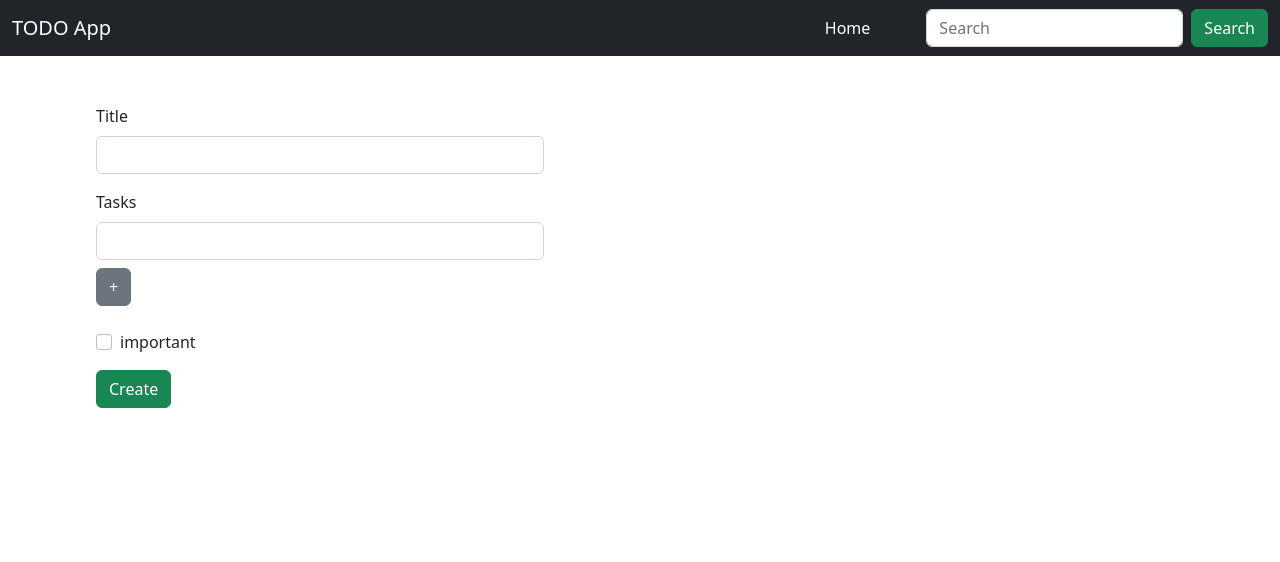
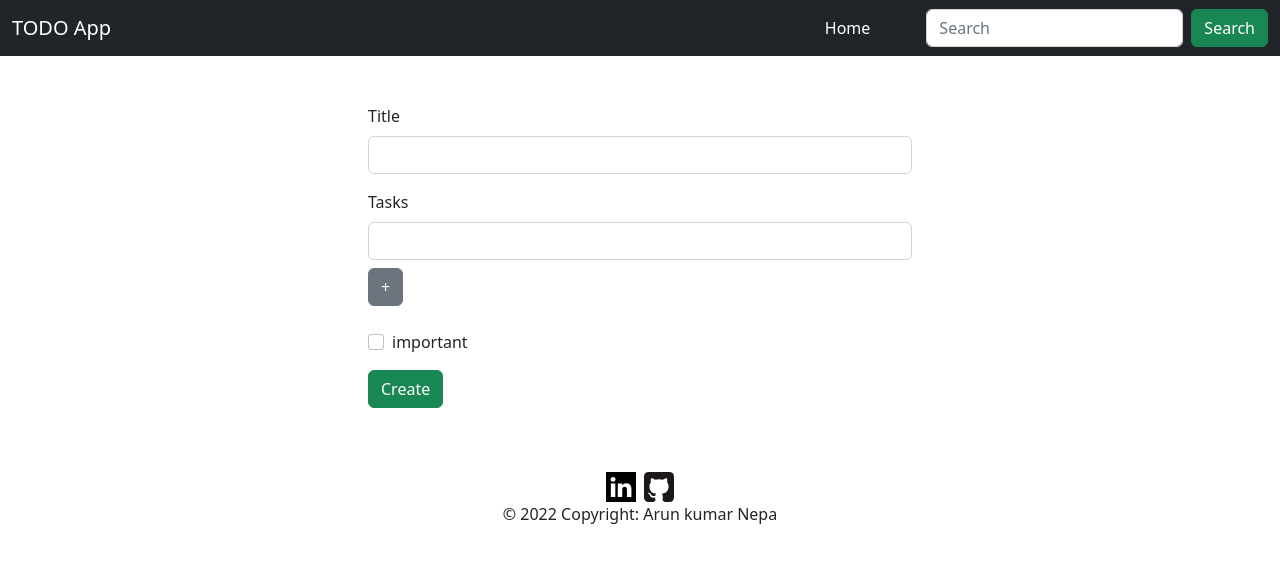
Before and after one commit to arunkumarnepa00/todo-app-react, a React (Create React App) app: page /createTodo in a window 1280 px wide. Shown: the top 562 px of the page. Built offline with nearby package versions, Linux system fonts and the light colour scheme.

Commit message:
styles & footers are added

```diff
--- /dev/null
+++ b/src/components/common/Footer.js
@@ -0,0 +1,16 @@
+import React from 'react'
+
+export default function Footer() {
+  return (
+
+    <footer className="w-100 text-center mt-3 position-absolute b-0">
+        <a href="https://www.linkedin.com/in/arun-kumar-nepa-8753a9187">
+            <img src={require('../assets/linkedin-logo-svgrepo-com.svg')} className="me-2" width="30px" alt="linkedin"/>
+        </a>
+        <a href="https://github.com/arunkumarnepa00">
+            <img src={require('../assets/github-svgrepo-com.svg')} width="30px" alt="github"/>
+        </a>
+        <p>© 2022 Copyright: Arun kumar Nepa</p>
+    </footer>
+  )
+}
--- a/src/components/common/Form.js
+++ b/src/components/common/Form.js
@@ -1,5 +1,6 @@
 import React, {useEffect, useState} from "react";
 import { submitTodo,updateTodo } from "../apihelper/apicalls";
+import './styles/Form.css';
 
 export default function Form(props) {
   const updateItem=props.data;
@@ -67,7 +68,7 @@ export default function Form(props) {
 
 
   return (
-    <div style={{ width: "40rem" }}>
+    <div className="todoform">
       { err && (
         <div className="card bg-danger mx-5 mt-2">
           <div className="card-body text-white">
@@ -97,7 +98,7 @@ export default function Form(props) {
         </div>)
       }
 
-      <form className="m-5 px-5">
+      <form className="m-5">
         <div className="mb-3">
           <label htmlFor="title" className="form-label">Title</label>
           <input className="form-control" id="title"
--- /dev/null
+++ b/src/components/common/styles/Form.css
@@ -0,0 +1,19 @@
+
+@media screen and (max-width:400px){
+    .todoform{
+        width:100%;
+        margin-inline: auto;
+    }
+}
+@media screen and (min-width:400px){
+    .todoform{
+        width:80%;
+        margin-inline: auto;
+    }
+}
+@media screen and (min-width:850px){
+    .todoform{
+        width:50%;
+        margin-inline: auto;
+    }
+}
--- a/src/components/pages/CreateTodo.js
+++ b/src/components/pages/CreateTodo.js
@@ -1,12 +1,14 @@
 import React from 'react'
 import Form from "../common/Form";
 import Navbar from '../common/Navbar';
+import Footer from '../common/Footer';
 
 export default function CreateTodo() {
   return (
     <div>
         <Navbar/>
         <Form/>
+        <Footer/>
     </div>
   )
 }
--- a/src/components/pages/Home.js
+++ b/src/components/pages/Home.js
@@ -3,6 +3,7 @@ import { Link } from "react-router-dom";
 import Navbar from "../common/Navbar";
 import {fetchTodosList,searchTodos} from "../apihelper/apicalls";
 import Card from "../common/Card";
+import Footer from "../common/Footer";
 
 
 export default function Home() {
@@ -91,6 +92,7 @@ export default function Home() {
           })
         }
      </div>
+     {list && (<Footer/>)}
     </div>
   );
 }
--- a/src/components/pages/UpdateTodo.js
+++ b/src/components/pages/UpdateTodo.js
@@ -3,7 +3,7 @@ import {useParams} from 'react-router-dom'
 import Navbar from '../common/Navbar';
 import Form from '../common/Form';
 import {getTodo} from "../apihelper/apicalls";
-
+import Footer from '../common/Footer';
 
 export default function UpdateTodo() {
   const {id}=useParams();
@@ -39,6 +39,7 @@ export default function UpdateTodo() {
         </div>)
       }
       <Form data={list}/>
+      <Footer/>
     </>
   );
 }
```
Also changed, not shown: src/components/assets/github-svgrepo-com.svg (added), src/components/assets/linkedin-logo-svgrepo-com.svg (added).
